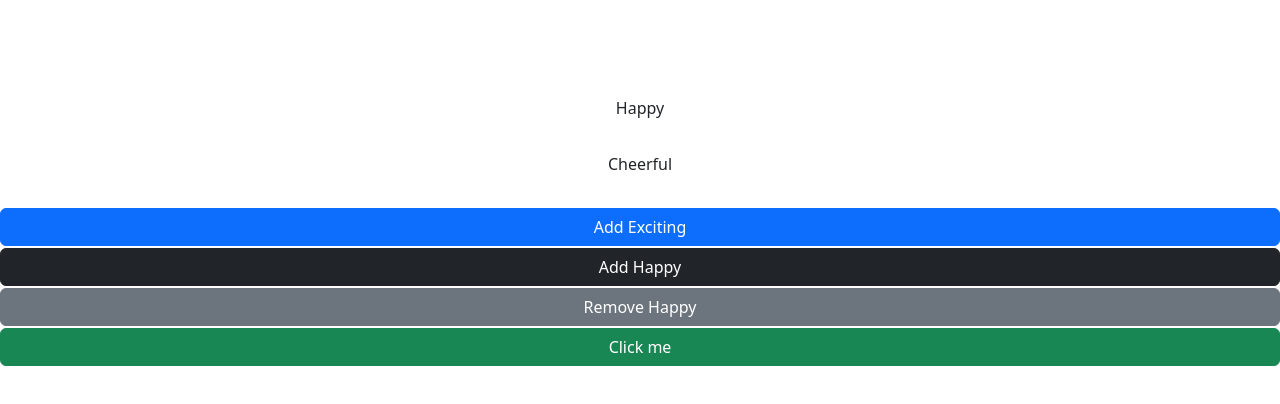
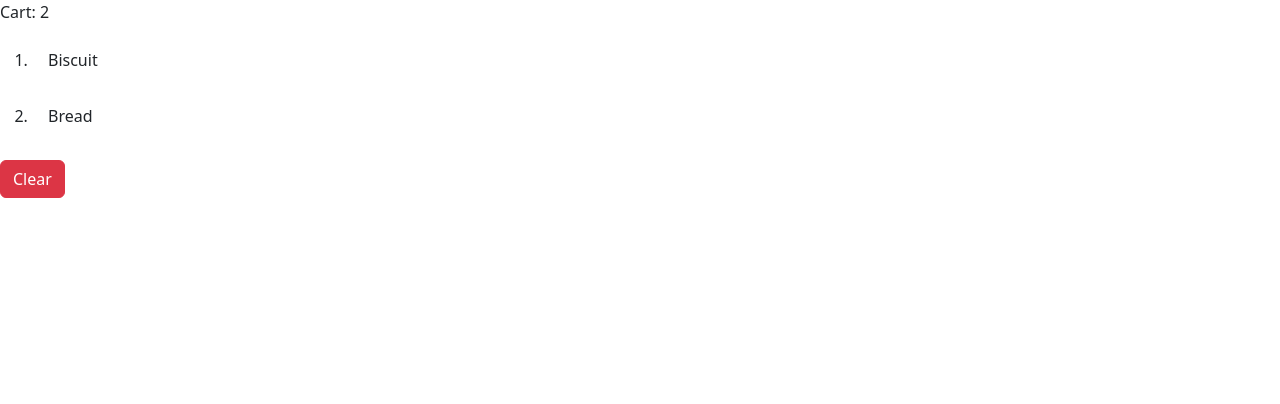
Before and after one commit to Dove-white/my-react-mosh, a React (Vite) app: page / in a window 1280 px wide. Shown: the top 404 px of the page. Built offline with nearby package versions, Linux system fonts and the light colour scheme.

Commit message:
A cart to countItems

```diff
--- a/package.json
+++ b/package.json
@@ -15,6 +15,7 @@
     "@types/styled-components": "^5.1.32",
     "bootstrap": "^5.2.3",
     "gh-pages": "^6.1.0",
+    "immer": "^9.0.19",
     "react": "^18.2.0",
     "react-dom": "^18.2.0",
     "react-icons": "^4.12.0",
--- a/src/App.tsx
+++ b/src/App.tsx
@@ -1,54 +1,18 @@
 import { useState } from "react";
-import styles from "./App.module.css";
-import Button from "./Component/Button";
-import ListGroup from "./Component/ListGroup";
+import Navbar from "./Component/Navbar";
+import Cart from "./Component/Cart";
 
 function App() {
-  const [tag, setTag] = useState(["Happy", "Cheerful"]);
-
-  const handleClick = () => {
-    //Add
-    // const AddTag = [...tag, "exciting"];
-
-    //Remove
-    // const RemoveTag = tag.filter((tag) => tag != "Happy");
-
-    //UpDate
-    const upDate = tag.map((tag) =>
-      tag.toLocaleLowerCase() === "happy" ? "Happiness" : tag
-    );
-    setTag(upDate);
-  };
-
+  const [cartItems, setCartItems] = useState(["Biscuit", "Bread"]);
   return (
-    <div className={styles.myMultiArticle}>
-      <div>
-        <ListGroup items={tag.map((tag) => tag)} />
-      </div>
-      <div
-        style={{
-          display: "flex",
-          flexDirection: "column",
-          gap: "2px",
-        }}
-      >
-        <Button onClick={() => setTag([...tag, "exciting"])}>
-          Add Exciting
-        </Button>
-        <Button color="dark" onClick={() => setTag([...tag, "Happy"])}>
-          Add Happy
-        </Button>
-        <Button
-          color="secondary"
-          onClick={() => setTag(tag.filter((tag) => tag != "Happy"))}
-        >
-          Remove Happy
-        </Button>
-        <Button color="success" onClick={handleClick}>
-          Click me
-        </Button>
-      </div>
-    </div>
+    <>
+      <Navbar countCartItems={cartItems.length} />
+      <Cart
+        cartItems={cartItems}
+        onClick={() => setCartItems([])}
+        onClickToAdd={() => setCartItems([...cartItems, "Biscuit", "Bread"])}
+      />
+    </>
   );
 }
 
--- a/src/Component/Button.tsx
+++ b/src/Component/Button.tsx
@@ -12,7 +12,7 @@ interface props {
     | "warning"
     | "danger"
     | ReactNode;
-  onClick: () => void;
+  onClick?: () => void;
 }
 
 const Button = ({ children, color = "primary", onClick }: props) => {
--- /dev/null
+++ b/src/Component/Cart.tsx
@@ -0,0 +1,41 @@
+import { useState } from "react";
+import Button from "./Button";
+import ListGroup from "./ListGroup";
+
+interface Props {
+  cartItems: string[];
+  onClick: () => void;
+  onClickToAdd: () => void;
+}
+
+const Cart = ({ cartItems, onClick, onClickToAdd }: Props) => {
+  const [isVisible, setIsVisibility] = useState({
+    clearBtn: true,
+    returnBtn: false,
+  });
+
+  const clickHandler = () => {
+    setIsVisibility({ ...isVisible, clearBtn: false, returnBtn: true });
+    onClick();
+  };
+  const clickHandlerForReturn = () => {
+    setIsVisibility({ ...isVisible, clearBtn: true, returnBtn: false });
+    onClickToAdd();
+  };
+
+  return (
+    <div>
+      <ListGroup items={cartItems.map((item) => item)}></ListGroup>
+      {isVisible.clearBtn && (
+        <Button color="danger" onClick={clickHandler}>
+          Clear
+        </Button>
+      )}
+      {isVisible.returnBtn && (
+        <Button onClick={clickHandlerForReturn}>Return</Button>
+      )}
+    </div>
+  );
+};
+
+export default Cart;
--- a/src/Component/ListGroup/ListGroup.tsx
+++ b/src/Component/ListGroup/ListGroup.tsx
@@ -2,7 +2,7 @@ import { useState } from "react";
 import styled from "styled-components";
 
 const List = styled.ul`
-  list-style: none;
+  list-style: normal;
 `;
 
 interface ListItemProps {
@@ -28,7 +28,7 @@ function ListGroup({ heading, items }: props) {
 
   return (
     <>
-      <h1 className="pt-4">{heading}</h1>
+      <h1 className="pt-0">{heading}</h1>
       {items.length == 0 && <p>No item found</p>}
       <List>
         {items.map((item, index) => (
--- /dev/null
+++ b/src/Component/Navbar.tsx
@@ -0,0 +1,9 @@
+interface Props {
+  countCartItems: number;
+}
+
+const Navbar = ({ countCartItems }: Props) => {
+  return <div>Cart: {countCartItems}</div>;
+};
+
+export default Navbar;
```
Also changed, not shown: 1 other file (tests, documents, lock files or other folders).
